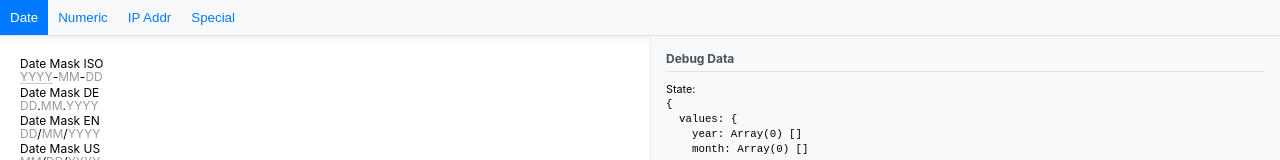
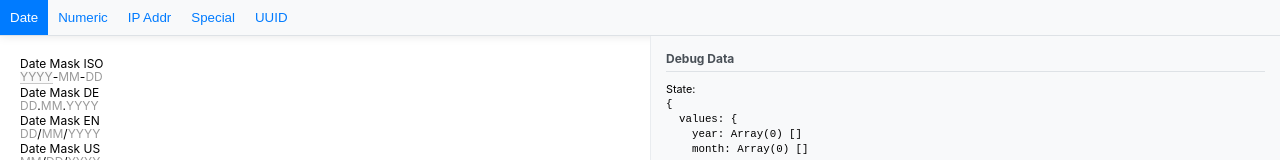
Before and after one commit to qwesda/mask-input, a Vue app: page / in a window 1280 px wide. Shown: the top 160 px of the page. Built offline with nearby package versions, Linux system fonts and the light colour scheme.

Commit message:
add uuid mask

```diff
--- a/src/App.vue
+++ b/src/App.vue
@@ -17,6 +17,10 @@
     <PlaygroundSection v-else-if="activeSection === 'special'">
       <SpecialPlayground />
     </PlaygroundSection>
+
+    <PlaygroundSection v-else-if="activeSection === 'uuid'">
+      <UuidPlayground />
+    </PlaygroundSection>
   </div>
 </template>
 
@@ -31,8 +35,9 @@
   import NumericPlayground from '@/components/playground-sections/NumericPlayground.vue';
   import IpAddressesPlayground from '@/components/playground-sections/IpAddressesPlayground.vue';
   import SpecialPlayground from '@/components/playground-sections/SpecialPlayground.vue';
+  import UuidPlayground from '@/components/playground-sections/UuidPlayground.vue';
 
-  const activeSection: Ref<'date' | 'numeric' | 'ip-addresses'> = ref('date' as const);
+  const activeSection: Ref<'date' | 'numeric' | 'ip-addresses' | 'special' | 'uuid'> = ref('date' as const);
 
   bindToLocalStorage(activeSection, 'playground/activeSection');
 </script>
--- a/src/components/app/PlaygroundMenu.vue
+++ b/src/components/app/PlaygroundMenu.vue
@@ -3,8 +3,9 @@
     <div class="menu-buttons">
       <button @click="$emit('update:modelValue', 'date')" :class="{ active: modelValue === 'date' }">Date</button>
       <button @click="$emit('update:modelValue', 'numeric')" :class="{ active: modelValue === 'numeric' }">Numeric</button>
-      <button @click="$emit('update:modelValue', 'ip-addresses')" :class="{ active: modelValue === 'ip' }">IP Addr</button>
-      <button @click="$emit('update:modelValue', 'special')" :class="{ active: modelValue === 'ip' }">Special</button>
+      <button @click="$emit('update:modelValue', 'ip-addresses')" :class="{ active: modelValue === 'ip-addresses' }">IP Addr</button>
+      <button @click="$emit('update:modelValue', 'special')" :class="{ active: modelValue === 'special' }">Special</button>
+      <button @click="$emit('update:modelValue', 'uuid')" :class="{ active: modelValue === 'uuid' }">UUID</button>
     </div>
   </nav>
 </template>
--- /dev/null
+++ b/src/components/playground-sections/UuidPlayground.vue
@@ -0,0 +1,37 @@
+<template>
+  <label>UUID v1</label>
+  <MaskedText :mask="uuidV1Mask" v-model="uuidV1Value" @update:debug-info="updateDebugInfo" />
+
+  <label>UUID v4</label>
+  <MaskedText :mask="uuidV4Mask" v-model="uuidV4Value" @update:debug-info="updateDebugInfo" />
+
+  <label>UUID v7</label>
+  <MaskedText :mask="uuidV7Mask" v-model="uuidV7Value" @update:debug-info="updateDebugInfo" />
+
+  <label>UUID any</label>
+  <MaskedText :mask="uuidAnyMask" v-model="uuidAnyValue" @update:debug-info="updateDebugInfo" />
+</template>
+
+<script lang="ts" setup>
+  import { ref, inject, type Ref } from 'vue';
+  import { type MaskDerivedState, MaskedText, type MaskState } from '@/lib/masked-text';
+  import { UuidMask } from '@/lib/masked-text/masks';
+
+  const uuidV1Value = ref({ part1: '12345678', part2: '1234', part3: '1234', part4: '8234', part5: '123456789012' } as Record<string, string>);
+  const uuidV4Value = ref({ part1: '12345678', part2: '1234', part3: '4234', part4: '8234', part5: '123456789012' } as Record<string, string>);
+  const uuidV7Value = ref({ part1: '12345678', part2: '1234', part3: '7234', part4: '8234', part5: '123456789012' } as Record<string, string>);
+  const uuidAnyValue = ref({ part1: '12345678', part2: '1234', part3: '0234', part4: '0234', part5: '123456789012' } as Record<string, string>);
+
+  const uuidV1Mask = UuidMask('v1');
+  const uuidV4Mask = UuidMask('v4');
+  const uuidV7Mask = UuidMask('v7');
+  const uuidAnyMask = UuidMask(undefined);
+
+  const parentSectionActiveMaskComponentMaskState = inject<Ref<MaskState | undefined>>('activeMaskComponentMaskState')!;
+  const parentSectionActiveMaskComponentMaskDerivedState = inject<Ref<MaskDerivedState | undefined>>('activeMaskComponentMaskDerivedState')!;
+
+  const updateDebugInfo = (state: MaskState, lastDerivedState: MaskDerivedState) => {
+    parentSectionActiveMaskComponentMaskState.value = state;
+    parentSectionActiveMaskComponentMaskDerivedState.value = lastDerivedState;
+  };
+</script>
--- a/src/lib/masked-text/masks/index.ts
+++ b/src/lib/masked-text/masks/index.ts
@@ -3,5 +3,6 @@ import { IPv4AddressMask } from './ipv4Address';
 import { IPv6AddressMask } from './ipv6Address';
 import { StringsMask } from './strings';
 import { DateMask } from './date';
+import { UuidMask } from './uuid';
 
-export { NumericMask, type NumericMaskProps, IPv4AddressMask, IPv6AddressMask, DateMask, StringsMask };
+export { NumericMask, type NumericMaskProps, IPv4AddressMask, IPv6AddressMask, DateMask, StringsMask, UuidMask };
--- /dev/null
+++ b/src/lib/masked-text/masks/uuid.ts
@@ -0,0 +1,141 @@
+import type { MaskCharacter, MaskDefinition } from '../base/types';
+import { MaskSectionFixed, MaskSectionInput, validationFnFromRegexString } from '../base/index';
+import { splitStringIntoGraphemes } from '../base/helper';
+
+type UuidVersion = 'v1' | 'v2' | 'v3' | 'v4' | 'v5' | 'v6' | 'v7' | 'v8' | undefined;
+
+const uuidEncodeValidatedValue = (values: Record<string, string[]>, version: UuidVersion): string | undefined => {
+  const part1 = (values['part1'] || []).join('');
+  const part2 = (values['part2'] || []).join('');
+  const part3 = (values['part3'] || []).join('');
+  const part4 = (values['part4'] || []).join('');
+  const part5 = (values['part5'] || []).join('');
+
+  if (part1.length !== 8 || part2.length !== 4 || part3.length !== 4 || part4.length !== 4 || part5.length !== 12) {
+    return undefined;
+  }
+
+  return `${part1}-${part2}-${part3}-${part4}-${part5}`.toLowerCase();
+};
+
+const uuidHexMaskFn = (sectionValue: string[]): MaskCharacter[] => {
+  if (sectionValue.length === 0) {
+    return [{ char: '0', type: 'mask' as const }];
+  }
+
+  return sectionValue.map((c) => {
+    return { char: c.toLowerCase(), type: 'value' as const };
+  });
+};
+
+const uuidInputCharacterSubstitutionFn = (character: string): string => {
+  if (/^[A-F]$/.test(character)) {
+    return character.toLowerCase();
+  } else {
+    return character;
+  }
+};
+
+const uuidSemanticValidationFn = (version: UuidVersion) => {
+  const versionNumber = version ? version.substring(1) : undefined;
+
+  console.log(versionNumber, version);
+
+  return (values: Record<string, string[]>): [boolean, string] => {
+    const part1 = (values['part1'] || []).join('').toLowerCase();
+    const part2 = (values['part2'] || []).join('').toLowerCase();
+    const part3 = (values['part3'] || []).join('').toLowerCase();
+    const part4 = (values['part4'] || []).join('').toLowerCase();
+    const part5 = (values['part5'] || []).join('').toLowerCase();
+
+    const allParts = [part1, part2, part3, part4, part5].join('') as string;
+
+    if (
+      !/^[0-9a-f]{8}$/.test(part1) ||
+      !/^[0-9a-f]{4}$/.test(part2) ||
+      !/^[0-9a-f]{4}$/.test(part3) ||
+      !/^[0-9a-f]{4}$/.test(part4) ||
+      !/^[0-9a-f]{12}$/.test(part5)
+    ) {
+      return [false, 'Invalid UUID'];
+    } else if (allParts === '00000000000000000000000000000000' || allParts === 'ffffffffffffffffffffffffffffffff') {
+      return [true, ''];
+    } else if (versionNumber && part3[0] !== versionNumber) {
+      return [false, `Invalid UUID: expected version number must be ${versionNumber}`];
+    } else if (versionNumber && !['8', '9', 'a', 'A', 'b', 'B'].includes(part4[0])) {
+      return [false, 'Invalid UUID: expected variant number must be 8, 9, a, or b'];
+    } else {
+      return [true, ''];
+    }
+  };
+};
+
+export const UuidMask = (version: UuidVersion): MaskDefinition => {
+  const part1Options = {
+    maskingFn: uuidHexMaskFn,
+    maxLength: 8,
+    alignment: 'left' as const,
+    inputBehavior: 'replace' as const,
+    syntacticValidationFn: validationFnFromRegexString(`^([0-9a-fA-F]{0,8})$`),
+    inputCharacterFilterFn: validationFnFromRegexString(`^[0-9a-fA-F]$`),
+    inputCharacterSubstitutionFn: uuidInputCharacterSubstitutionFn,
+  };
+
+  const part2Options = {
+    maskingFn: uuidHexMaskFn,
+    maxLength: 4,
+    alignment: 'left' as const,
+    inputBehavior: 'replace' as const,
+    syntacticValidationFn: validationFnFromRegexString(`^([0-9a-fA-F]{0,4})$`),
+    inputCharacterFilterFn: validationFnFromRegexString(`^[0-9a-fA-F]$`),
+    inputCharacterSubstitutionFn: uuidInputCharacterSubstitutionFn,
+  };
+
+  const part3Options = {
+    maskingFn: uuidHexMaskFn,
+    maxLength: 4,
+    alignment: 'left' as const,
+    inputBehavior: 'replace' as const,
+    syntacticValidationFn: validationFnFromRegexString(`^([0-9a-fA-F]{0,4})$`),
+    inputCharacterFilterFn: validationFnFromRegexString(`^[0-9a-fA-F]$`),
+    inputCharacterSubstitutionFn: uuidInputCharacterSubstitutionFn,
+  };
+
+  const part4Options = {
+    maskingFn: uuidHexMaskFn,
+    maxLength: 4,
+    alignment: 'left' as const,
+    inputBehavior: 'replace' as const,
+    syntacticValidationFn: validationFnFromRegexString(`^([0-9a-fA-F]{0,4})$`),
+    inputCharacterFilterFn: validationFnFromRegexString(`^[0-9a-fA-F]$`),
+    inputCharacterSubstitutionFn: uuidInputCharacterSubstitutionFn,
+  };
+
+  const part5Options = {
+    maskingFn: uuidHexMaskFn,
+    maxLength: 12,
+    alignment: 'left' as const,
+    inputBehavior: 'replace' as const,
+    syntacticValidationFn: validationFnFromRegexString(`^([0-9a-fA-F]{0,12})$`),
+    inputCharacterFilterFn: validationFnFromRegexString(`^[0-9a-fA-F]$`),
+    inputCharacterSubstitutionFn: uuidInputCharacterSubstitutionFn,
+  };
+
+  const separatorSection = MaskSectionFixed('-');
+
+  return {
+    encodeValidatedValue: (values) => uuidEncodeValidatedValue(values, version),
+    semanticValidationFn: uuidSemanticValidationFn(version),
+    sections: [
+      MaskSectionInput('part1', part1Options),
+      separatorSection,
+      MaskSectionInput('part2', part2Options),
+      separatorSection,
+      MaskSectionInput('part3', part3Options),
+      separatorSection,
+      MaskSectionInput('part4', part4Options),
+      separatorSection,
+      MaskSectionInput('part5', part5Options),
+    ],
+  };
+};
```
Also changed, not shown: 1 other file (tests, documents, lock files or other folders).
